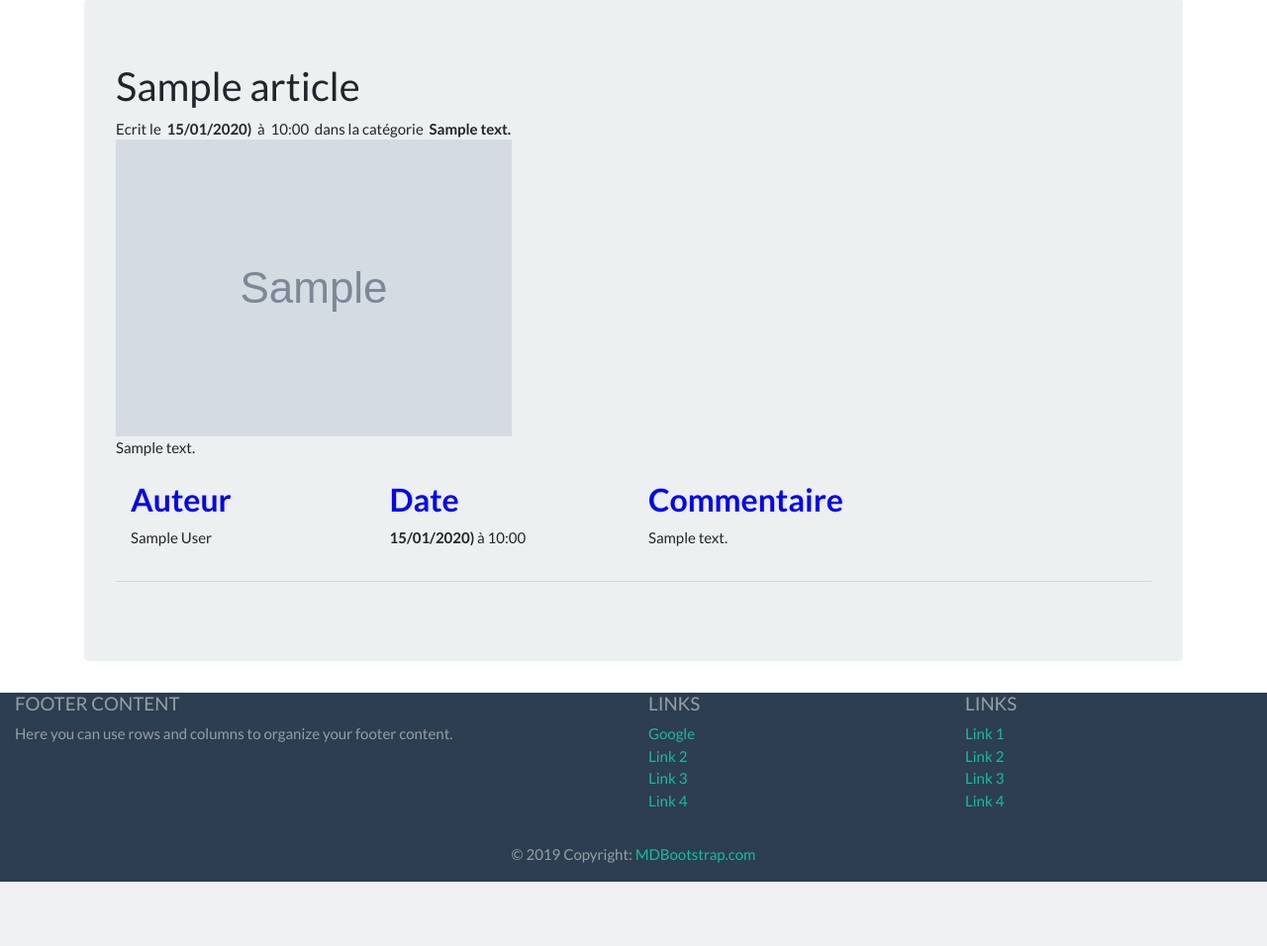
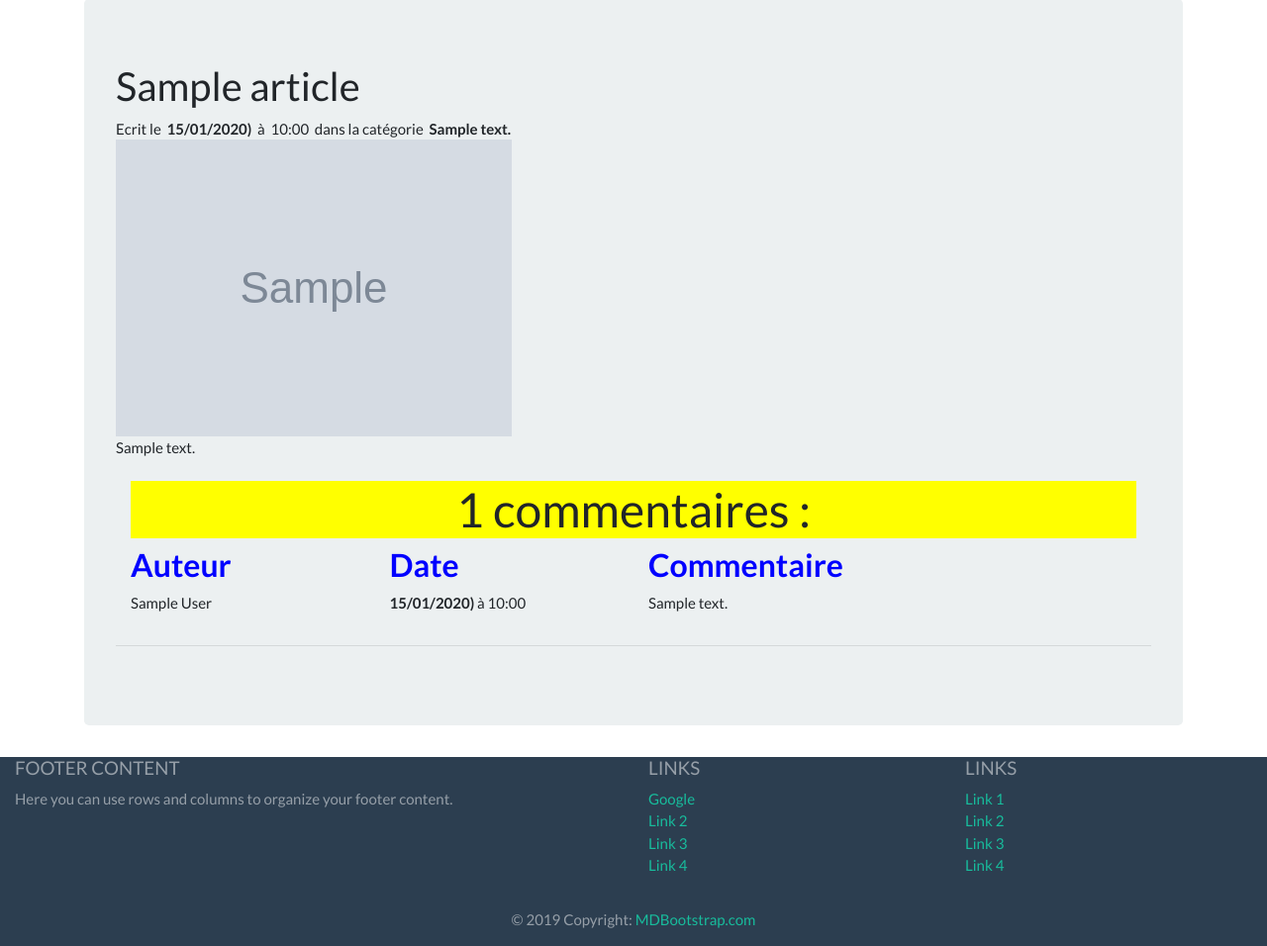
Before and after one commit to marcelnuzzo/shopStore, a Symfony app: template templates/blog/show.html.twig in a window 1280 px wide. Shown: the part 72-1028 px from the top of the page at 99% size. Before the commit the page ends 963 px from the top, so only its background shows below. Run offline with Twig, Linux system fonts and the light colour scheme; the template is opened without the code that fills it: most values are stand-ins (such as "Sample title", 1, 10 or a date in 2020); grey boxes marked "Sample" are stand-in pictures; some libraries are stand-ins or nearby versions.

Commit message:
nombre commentaires show

```diff
--- a/templates/blog/show.html.twig
+++ b/templates/blog/show.html.twig
@@ -19,6 +19,7 @@
        <div>
           <section class="commentaires">
                <div class="container">
+               <h1 style="text-align:center;background-color:yellow">{{ article.commentaires | length }} commentaires :</h1>
                     <div class="row">
 
                          <div class="col-3">
```
